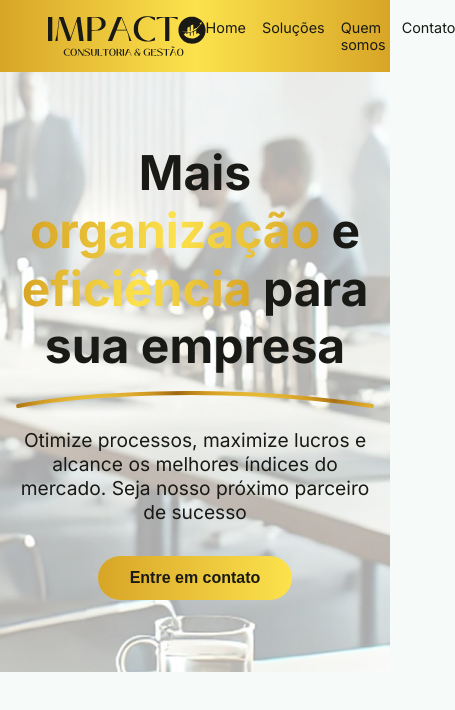
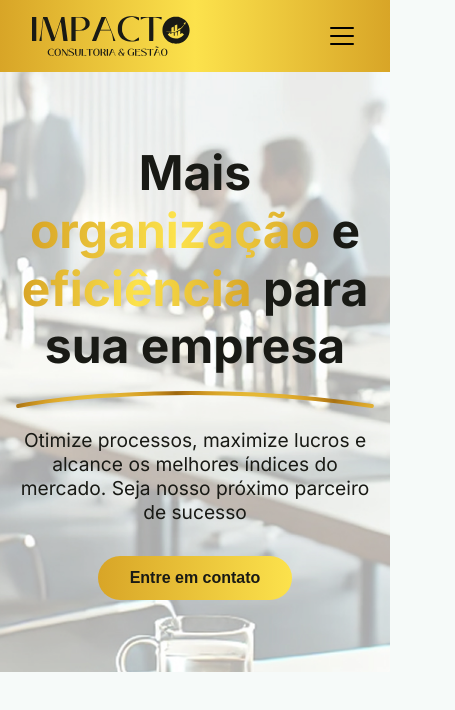
Before and after one commit to MarcellaRodriguesF/impacto-empresarial, a React (Vite) app: page / in a window 390 px wide. Shown: the top 710 px of the page, 455 px wide, since content can reach past the window. Built offline with nearby package versions, Linux system fonts and the light colour scheme.

Commit message:
Add phosphor-react dependency and implement menu icon in Header component

```diff
--- a/package.json
+++ b/package.json
@@ -10,6 +10,7 @@
     "preview": "vite preview"
   },
   "dependencies": {
+    "phosphor-react": "^1.4.1",
     "react": "^19.0.0",
     "react-dom": "^19.0.0"
   },
--- a/src/App.tsx
+++ b/src/App.tsx
@@ -5,8 +5,7 @@ function App() {
   return (
     <>
       {" "}
-      <Header />        <Hero />
-
+      <Header /> <Hero />
       {/* <Container>
       </Container> */}
     </>
--- a/src/components/Header/Header.module.css
+++ b/src/components/Header/Header.module.css
@@ -10,7 +10,6 @@
 .container {
   max-width: 1280px;
   margin: 0 auto;
-  padding: 0 1rem;
   display: flex;
   align-items: center;
   justify-content: space-between;
@@ -38,13 +37,22 @@
   color: var(--gold);
 }
 
+.menuIcon {
+  display: none;
+  cursor: pointer;
+}
+
 @media (max-width: 768px) {
-  .nav {
-    gap: 1rem;
-    font-size: 0.9rem;
+  .nav a {
+    display: none;
   }
 
   .logo {
     height: 40px;
   }
+
+  .menuIcon {
+    display: inline;
+    cursor: pointer;
+  }
 }
--- a/src/components/Header/index.tsx
+++ b/src/components/Header/index.tsx
@@ -1,5 +1,6 @@
 import styles from './Header.module.css';
 import logo from '/logo.svg';
+import { List } from 'phosphor-react';
 
 export default function Header() {
   return (
@@ -11,6 +12,7 @@ export default function Header() {
           <a href="#solucoes">Soluções</a>
           <a href="#quemsomos">Quem somos</a>
           <a href="#contato">Contato</a>
+          <List size={32} className={styles.menuIcon} />
         </nav>
       </div>
     </header>
--- a/src/components/Hero/Hero.module.css
+++ b/src/components/Hero/Hero.module.css
@@ -51,7 +51,7 @@ p {
   padding: 0.8rem 2rem;
   border: none;
   border-radius: 30px;
-  font-weight: bold;
+  font-weight: 600;
   font-size: 1rem;
   cursor: pointer;
   transition: transform 0.2s ease;
```
Also changed, not shown: 1 other file (tests, documents, lock files or other folders).
